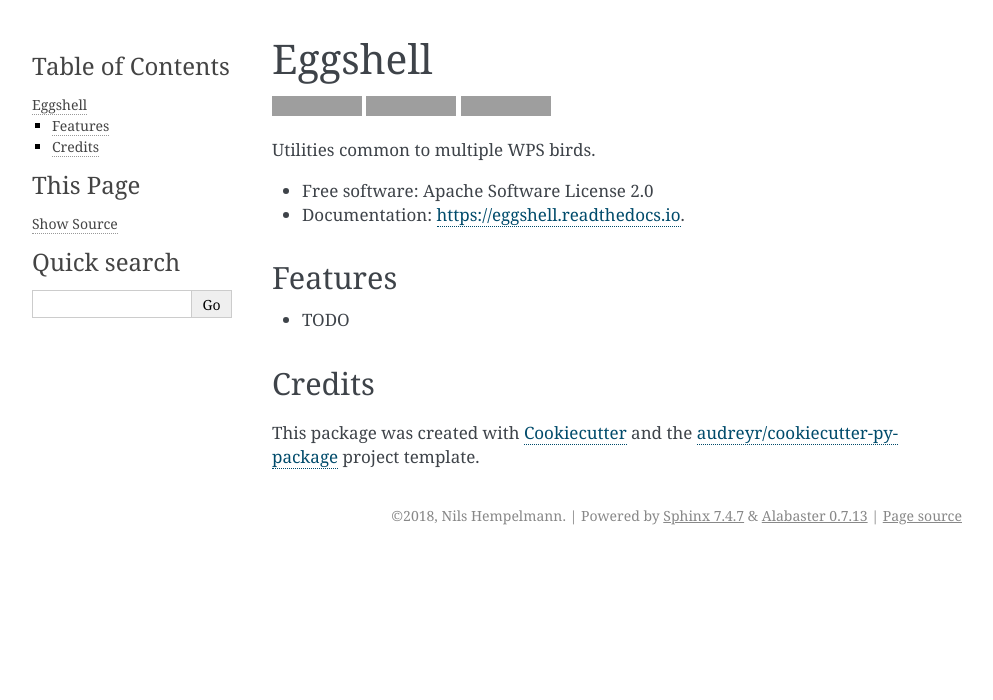
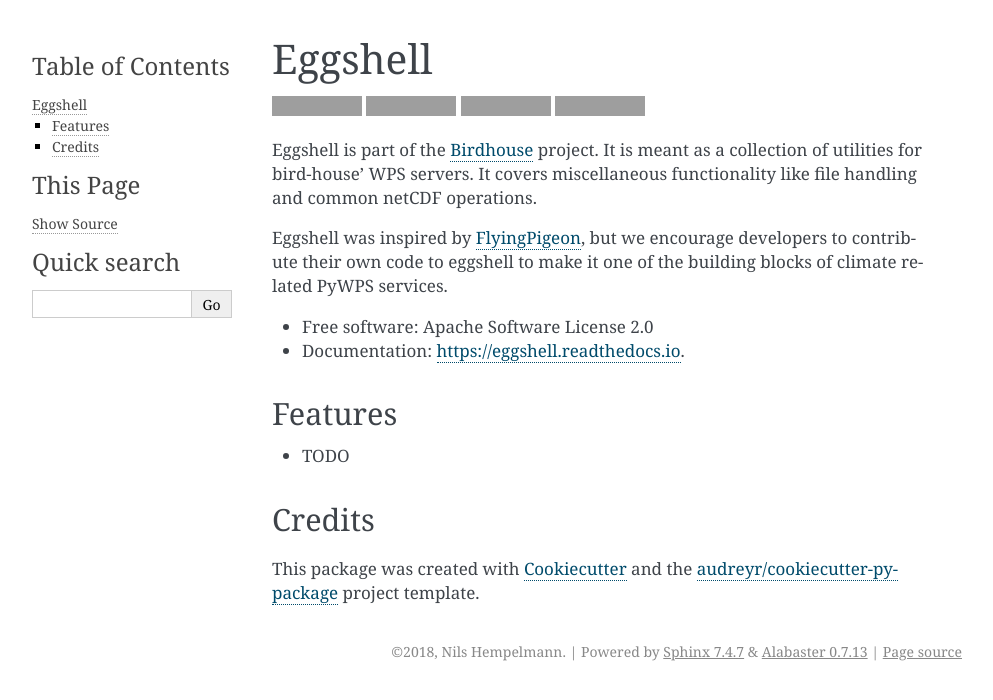
Before and after one commit to bird-house/eggshell, a Sphinx documentation site: the page built from docs/source/readme.rst, in a window 1280 px wide. Shown: the top 700 px of the page, without its empty margins (148-1141 px from the left). Built offline with Sphinx 7.4.7, drawn with Linux system fonts in a browser that asks for light colours; grey boxes are pictures that could not be loaded.

Commit message:
update readme

```diff
--- a/README.rst
+++ b/README.rst
@@ -2,22 +2,29 @@
 Eggshell
 ========
 
-
-.. image:: https://img.shields.io/pypi/v/eggshell.svg
-        :target: https://pypi.python.org/pypi/eggshell
-
 .. image:: https://img.shields.io/travis/bird-house/eggshell.svg
-        :target: https://travis-ci.org/bird-house/eggshell
+    :target: https://travis-ci.org/bird-house/eggshell
+    :alt: Travis Build
 
 .. image:: https://readthedocs.org/projects/eggshell/badge/?version=latest
-        :target: https://eggshell.readthedocs.io/en/latest/?badge=latest
-        :alt: Documentation Status
+    :target: https://eggshell.readthedocs.io/en/latest/?badge=latest
+    :alt: Documentation Status
+
+.. image:: https://img.shields.io/github/license/bird-house/eggshell.svg
+    :target: https://github.com/bird-house/eggshell/blob/master/LICENSE.txt
+    :alt: GitHub license
+
+.. image:: https://badges.gitter.im/bird-house/birdhouse.svg
+    :target: https://gitter.im/bird-house/birdhouse?utm_source=badge&utm_medium=badge&utm_campaign=pr-badge&utm_content=badge
+    :alt: Join the chat at https://gitter.im/bird-house/birdhous
 
 
+Eggshell is part of the Birdhouse_ project. It is meant as a collection of utilities
+for bird-house' WPS servers. It covers miscellaneous functionality like file handling
+and common netCDF operations.
 
-
-Utilities common to multiple WPS birds.
-
+Eggshell was inspired by FlyingPigeon_, but we encourage developers to contribute their own code to eggshell
+to make it one of the building blocks of climate related PyWPS services.
 
 * Free software: Apache Software License 2.0
 * Documentation: https://eggshell.readthedocs.io.
@@ -35,3 +42,5 @@
 
 .. _Cookiecutter: https://github.com/audreyr/cookiecutter
 .. _`audreyr/cookiecutter-pypackage`: https://github.com/audreyr/cookiecutter-pypackage
+.. _Birdhouse: http://bird-house.github.io
+.. _FlyingPigeon: https://flyingpigeon.readthedocs.io/en/latest/
```
Also changed, not shown: docs/source/legacy.rst (+0 -7 lines).
